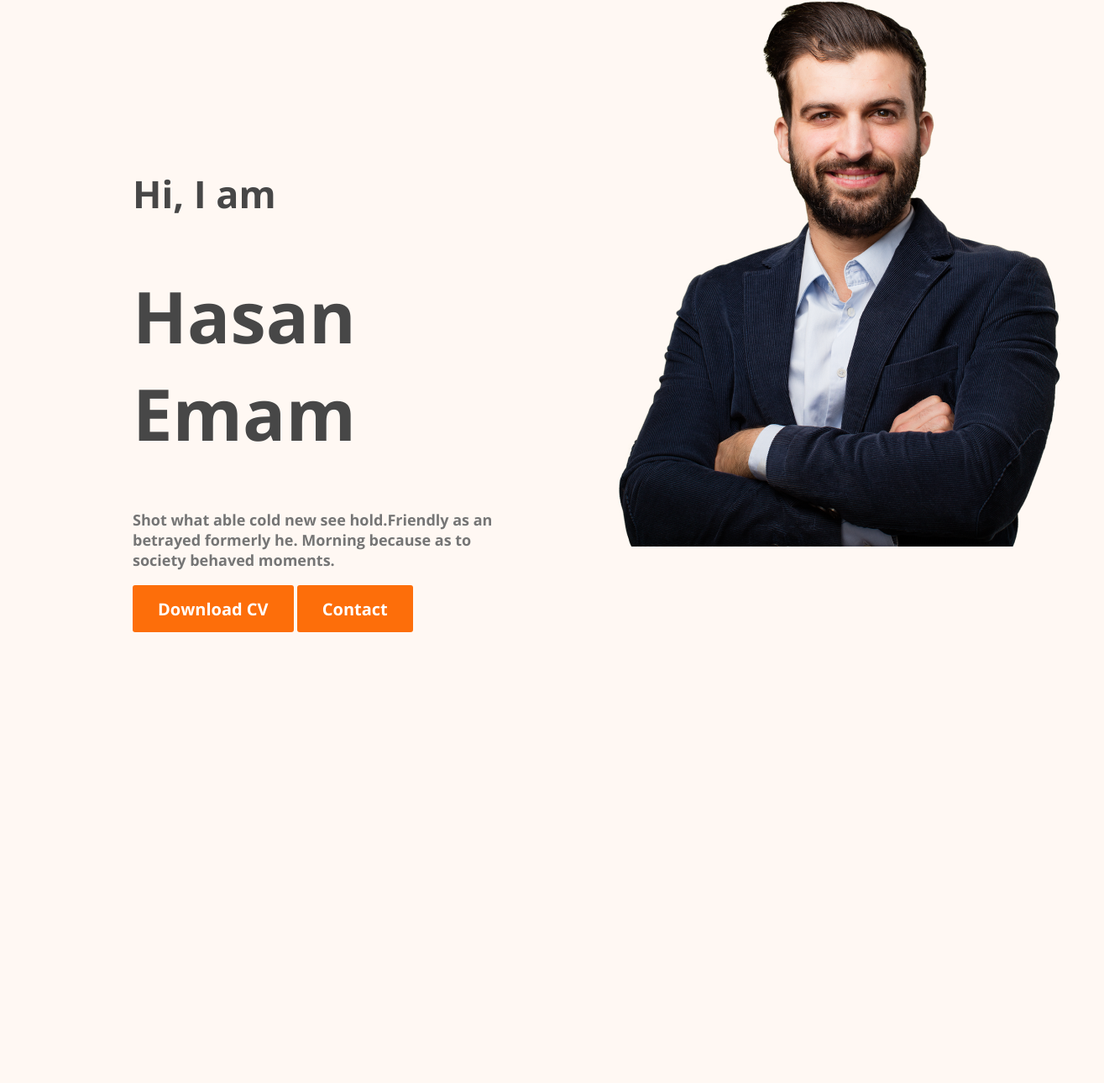
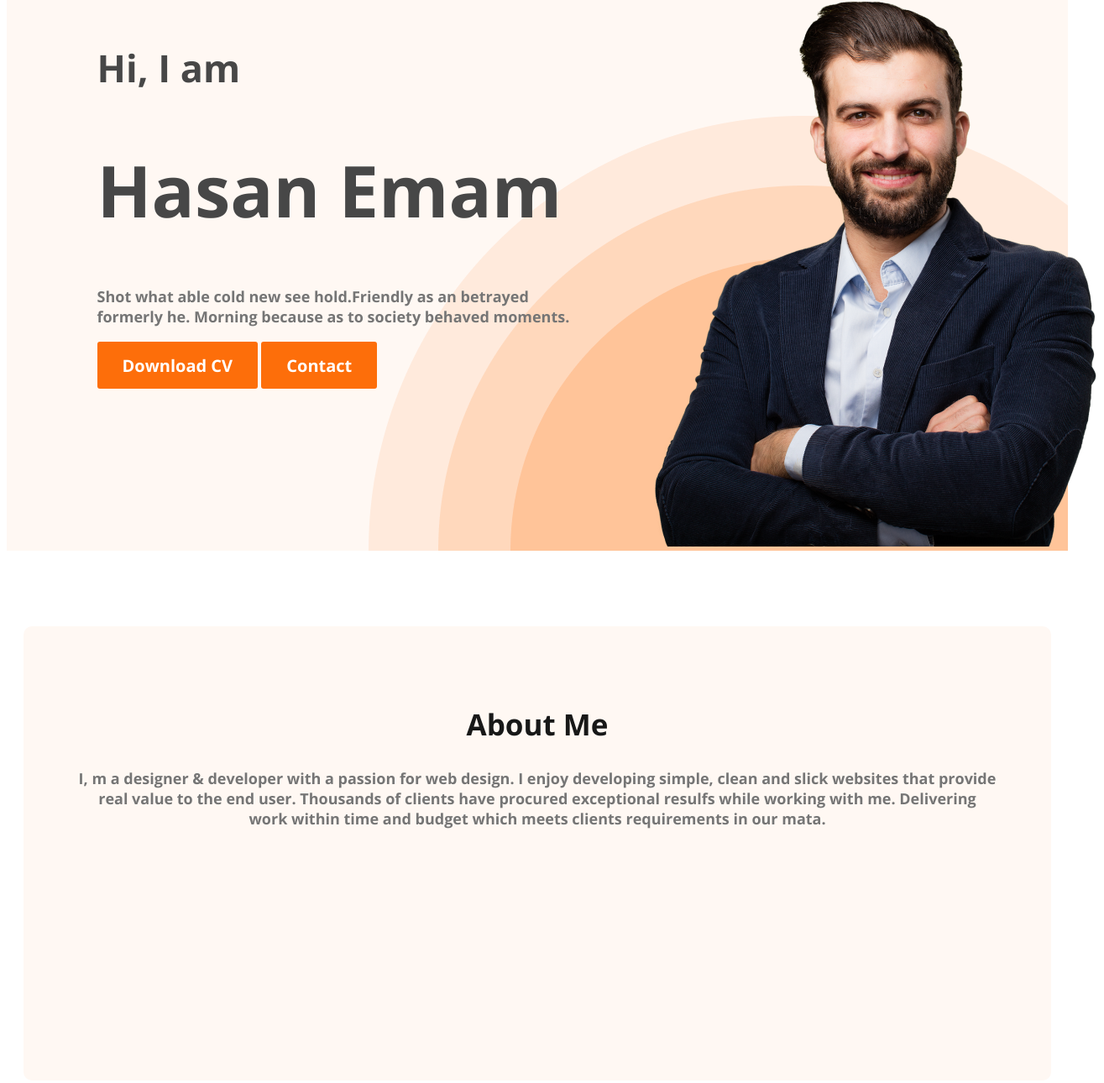
Before and after one commit to hasanemam1717/Emam-porfolio, a plain HTML site: page index.html in a window 1280 px wide. Shown: the part 169-1459 px from the top of the page at 84% size, 1315 px wide, since content can reach past the window. Before the commit the page ends 960 px from the top, so only its background shows below. Drawn offline with nearby package versions, Linux system fonts and the light colour scheme.

Commit message:
added a about section

```diff
--- a/index.html
+++ b/index.html
@@ -12,6 +12,7 @@
 </head>
 <body>
     <header class="nav">
+        <div class="header">
             <nav class="portfolio">
                 <h1>Em<span class="clr-primary" >a</span>m</h1>
                 <ul>
@@ -21,8 +22,6 @@
                 </ul>
 
             </nav>
-    </header>
-    <main>
         <div class="banner-content">
             <div class="banner">
                 <h3>Hi, I  am</h3>
@@ -35,7 +34,14 @@
                 <img src="./images/hardy.png" alt="">
             </div>
         </div>
+        </div>
 
+    </header>
+    <main>
+        <section class="about">
+            <h1>About Me</h1>
+            <h2>I, m a designer & developer with a passion for web design. I enjoy developing simple, clean and slick websites that provide real value to the end user. Thousands of clients have procured exceptional resulfs while working with me. Delivering work within time and budget which meets clients requirements in our mata.</h2>
+        </section>
 
     </main>
     <footer>
--- a/styles/style.css
+++ b/styles/style.css
@@ -1,8 +1,13 @@
 *{
     font-family: 'Open Sans', sans-serif;
-    background: #FFF8F3;
+
 }
-
+.header{
+    background:url(../images/header_bg.png);
+    background-repeat: no-repeat;
+    background-position: bottom right;
+}
+.nav{background: #FFF8F3;}
 .clr-primary{
   color:#FD6E0A;
 }
@@ -19,9 +24,7 @@
     color:#181818;
 font-size: 45px;
 font-weight: 800;
-
 }
-header{}
 .portfolio ul li{margin-right: 50px;}
 .portfolio { display: flex;
     align-items: center;
@@ -36,9 +39,12 @@ header{}
 }
 main{}
 .banner-content{display:flex;
-    justify-content: center;}
-.banner{
-    padding: 180px 90px 30px 150px;
+    justify-content: center;
+
+   }
+.banner{ padding: 30px 30px 0px 150px;
+
+
 }
 .banner h1{color:  #474747;
     font-size: 85px;
@@ -48,7 +54,27 @@ main{}
     font-weight: 600;}
 .banner p{color: #757575;
     font-size: 18px;
+    font-weight: 400;
+    width: 585px;}
+.img{
+    }
+.img img{    width: 584px;
+    height: 676px;
+
+    }
+.about{    width: 1096px;
+    height: 413px;
+    border-radius: 10px;
+    background: #FFF8F3;
+    margin: 90px auto;
+    padding: 64px;}
+.about h1{
+    color:#181818;
+text-align: center;
+font-size: 35px;
+font-weight: 700;
+}
+.about h2{color:#757575;
+    text-align: center;
+    font-size: 18px;
     font-weight: 400;}
-.img{}
-.img img{width: 584px;
-    height: 676px;}
```
